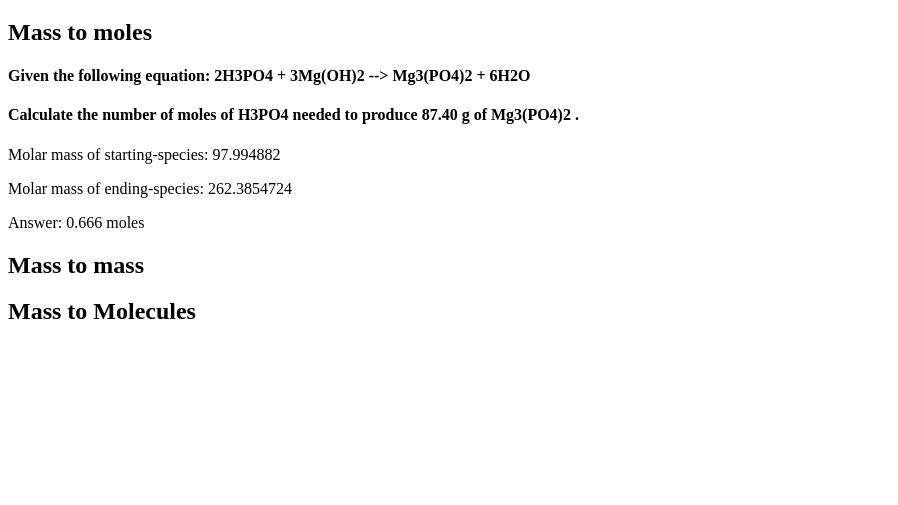
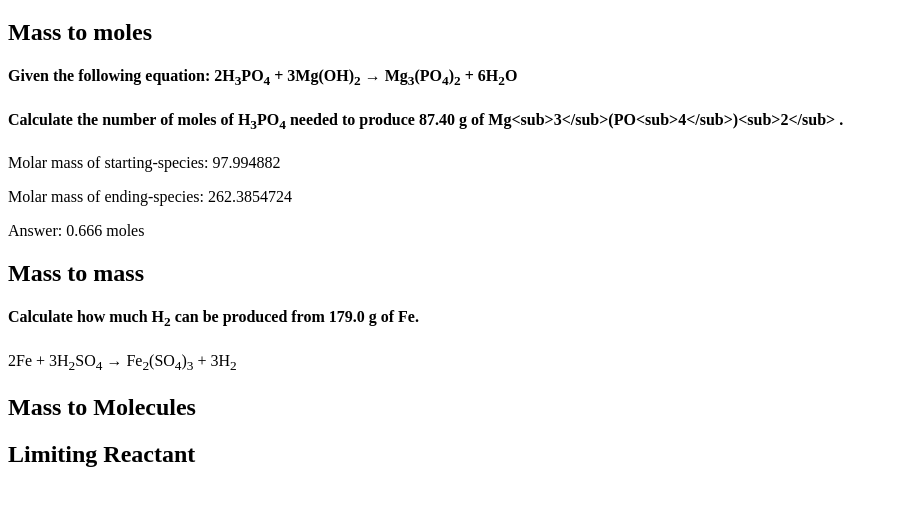
Before and after one commit to momaki9/TPT-Worksheets, a plain HTML site: page Chemistry/stoichiometry/index.html in a window 1280 px wide. Shown: the part 61-566 px from the top of the page, without its empty margins (0-898 px from the left). Drawn offline with Linux system fonts and the light colour scheme.

Commit message:
modified .textContent

```diff
--- a/Chemistry/stoichiometry/index.html
+++ b/Chemistry/stoichiometry/index.html
@@ -18,10 +18,17 @@
     </section>
     <section>
         <h2>Mass to mass</h2>
+        <h4 id="mass-to-mass"></h4>
+        <p id="rxn"></p>
     </section>
     <section>
         <h2>Mass to Molecules</h2>
     </section>
+    <section>
+        <h2>Limiting Reactant</h2>
+    </section>
     <script src="script.js"></script>
+    <script src="../sigFigs/globalFunctions.js"></script>
+    <script src="massTomass.js"></script>
 </body>
 </html>
--- /dev/null
+++ b/Chemistry/stoichiometry/massTomass.js
@@ -0,0 +1,8 @@
+const instance = randomRxn(reactions);
+const instRxn = instance.rxn;
+const instanceValues = generateNumArr(20,200,0.1,1);
+const mass = selectNum(instanceValues);
+const text = `Calculate how much ${instance.species[3]} can be produced from ${mass} g of ${instance.species[0]}.`
+document.getElementById('mass-to-mass').innerHTML = text;
+document.getElementById('rxn').innerHTML = instRxn;
+console.log(text);
--- a/Chemistry/stoichiometry/script.js
+++ b/Chemistry/stoichiometry/script.js
@@ -1,37 +1,37 @@
 const reactions = [
     {
-        rxn: "2Na+2H2O-->2NaOH+H2",
-        species: ["Na", "H2O", "NaOH", "H2"],
+        rxn: "2Na + 2H<sub>2</sub>O &rarr; 2NaOH + H<sub>2</sub>",
+        species: ["Na", "H<sub>2</sub>O", "NaOH", "H<sub>2</sub>"],
         coefficients: [2, 2, 2, 1],
         molarMass: [22.989769, 18.01528, 39.997, 2.016]
     },
     {
-        rxn: "Cu+4HNO3-->Cu(NO3)2+2NO2+2H2O",
-        species: ["Cu", "HNO3", "Cu(NO3)2", "NO2", "H2O"],
+        rxn: "Cu + 4HNO<sub>3</sub> &rarr; Cu(NO<sub>3</sub>)<sub>2</sub> + 2NO<sub>2</sub> + 2H<sub>2</sub>O",
+        species: ["Cu", "HNO<sub>3</sub>", "Cu(NO<sub>2</sub>)<sub>3</sub>", "NO<sub>2</sub>", "H<sub>2</sub>O"],
         coefficients: [1, 4, 1, 2, 2],
         molarMass: [63.546, 63.01, 187.56, 46.0055, 18.01528]
     },
     {
-        rxn: "AgNO3+NaCl-->AgCl+NaNO3",
-        species: ["AgNO3", "NaCl", "AgCl", "NaNO3"],
+        rxn: "AgNO<sub>3</sub> + NaCl &rarr; AgCl + NaNO<sub>3</sub>",
+        species: ["AgNO<sub>3</sub>", "NaCl", "AgCl", "NaNO<sub>3</sub>"],
         coefficients: [1, 1, 1, 1],
         molarMass: [169.87, 58.44, 143.32, 84.9947]
     },
     {
-        rxn: "2Fe+3H2SO4-->Fe2(SO4)3+3H2",
-        species: ["Fe", "H2SO4", "Fe2(SO4)3", "H2"],
+        rxn: "2Fe + 3H<sub>2</sub>SO<sub>4</sub> &rarr; Fe<sub>2</sub>(SO<sub>4</sub>)<sub>3</sub> + 3H<sub>2</sub>",
+        species: ["Fe", "H<sub>2</sub>SO<sub>4</sub>", "Fe<sub>2</sub>(SO<sub>4</sub>)<sub>2</sub>", "H<sub>2</sub>"],
         coefficients: [2, 3, 1, 3],
         molarMass: [55.845, 98.07228, 399.8598, 2.016]
     },
     {
-        rxn: "Mg(OH)2 + 2HCl --> MgCl2 + 2H2O",
-        species: ["Mg(OH)2", "HCl", "MgCl2", "H2O"],
+        rxn: "Mg(OH)<sub>2</sub> + 2HCl  &rarr;  MgCl<sub>2</sub> + 2H<sub>2</sub>O",
+        species: ["Mg(OH)<sub>2</sub>", "HCl", "MgCl<sub>2</sub>", "H<sub>2</sub>O"],
         coefficients: [1, 2, 1, 2],
         molarMass: [58.31848, 36.45384, 95.196, 18.01528]
     },
     {
-        rxn: "2H3PO4 + 3Mg(OH)2 --> Mg3(PO4)2 + 6H2O",
-        species: ["H3PO4", "Mg(OH)2", "Mg3(PO4)2", "H2O"],
+        rxn: "2H<sub>3</sub>PO<sub>4</sub> + 3Mg(OH)<sub>2</sub>  &rarr;  Mg<sub>3</sub>(PO<sub>4</sub>)<sub>2</sub> + 6H<sub>2</sub>O",
+        species: ["H<sub>3</sub>PO<sub>4</sub>", "Mg(OH)<sub>2</sub>", "Mg<sub>3</sub>(PO<sub>4</sub>)<sub>2</sub>", "H<sub>2</sub>O"],
         coefficients: [2, 3, 1, 6],
         molarMass: [97.994882, 58.31848, 262.3854724, 18.01528]
     }
@@ -63,8 +63,8 @@ const endingSpecies = document.getElementById('ending-species');
 const mmStarting = document.getElementById('mm-starting');
 const mmEnding = document.getElementById('mm-ending');
 
-instanceEquation.textContent = instanceRxn.rxn;
-startingSpecies.textContent = instanceRxn.species[0];
+instanceEquation.innerHTML = instanceRxn.rxn;
+startingSpecies.innerHTML = instanceRxn.species[0];
 mmStarting.textContent = instanceRxn.molarMass[0];
 endingSpecies.textContent = instanceRxn.species[2];
 mmEnding.textContent = instanceRxn.molarMass[2];
```
Also changed, not shown: Chemistry/index.html (+1 -1 lines), Chemistry/nomenclature/index.html (added, +14 -0 lines), Chemistry/nomenclature/script.js (added, +14 -0 lines).
